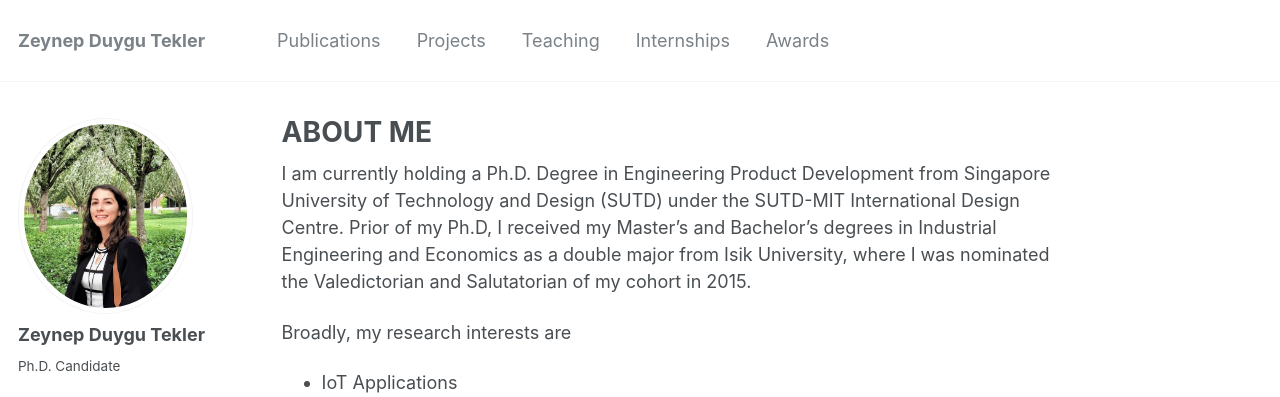
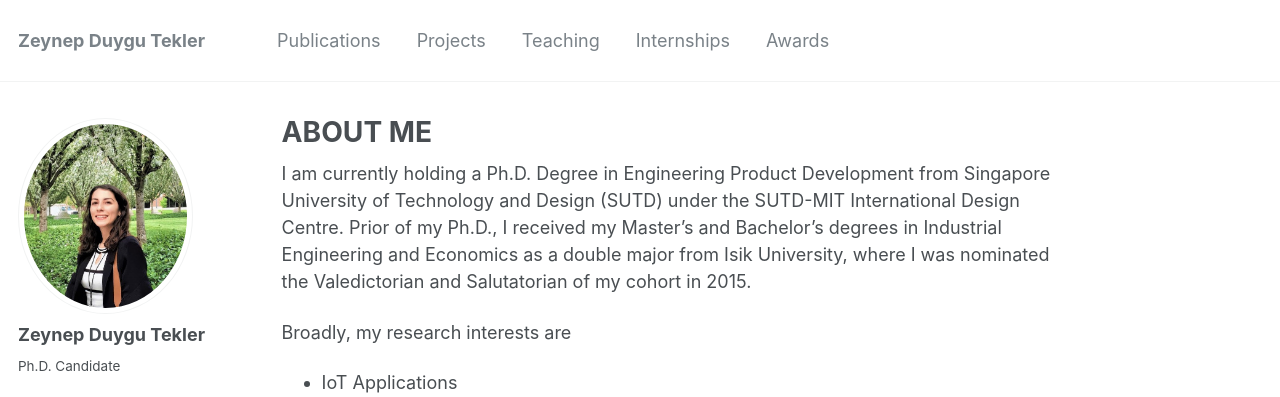
Before and after one commit to zeynepduygutekler/zeynepduygutekler.github.io, a Jekyll site: the page built from _pages/about.md, in a window 1280 px wide and 974 px high. Shown: the top 397 px of the window. Built offline with Jekyll 4.4.1, drawn with Linux system fonts in a browser that asks for light colours; some web fonts are replaced.

Commit message:
some changes

```diff
--- a/_pages/about.md
+++ b/_pages/about.md
@@ -10,7 +10,7 @@ redirect_from:
 
 I am currently holding a Ph.D. Degree in Engineering Product Development from
 Singapore University of Technology and Design (SUTD) under the SUTD-MIT International Design Centre.
-Prior of my Ph.D, I received my Master's and Bachelor's degrees in Industrial Engineering and Economics
+Prior of my Ph.D., I received my Master's and Bachelor's degrees in Industrial Engineering and Economics
 as a double major from Isik University, where I was nominated the Valedictorian and Salutatorian of my cohort in 2015.
 
 Broadly, my research interests are
```
